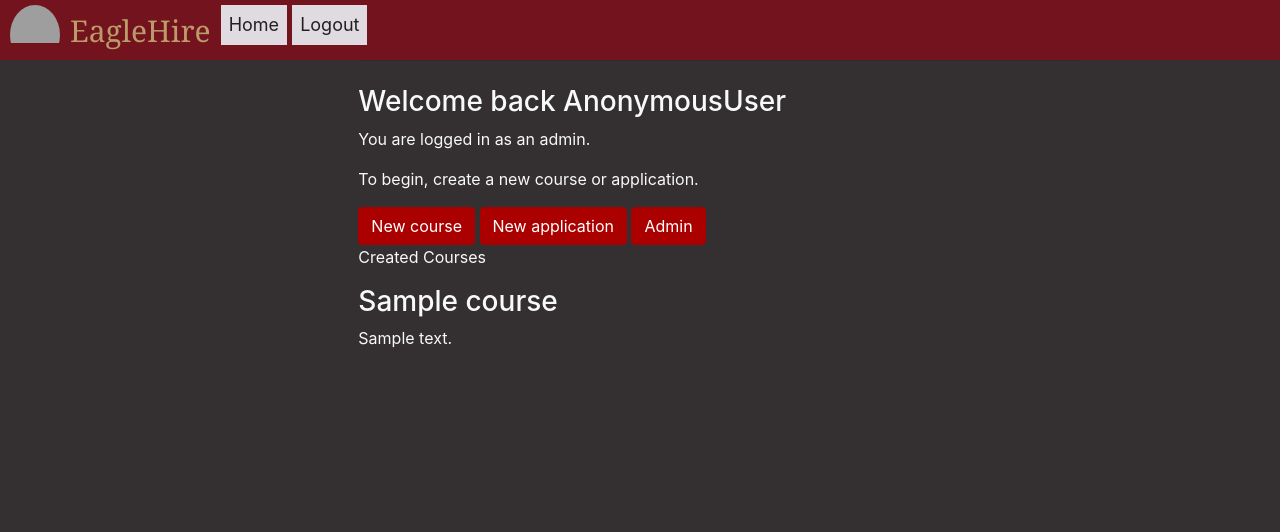
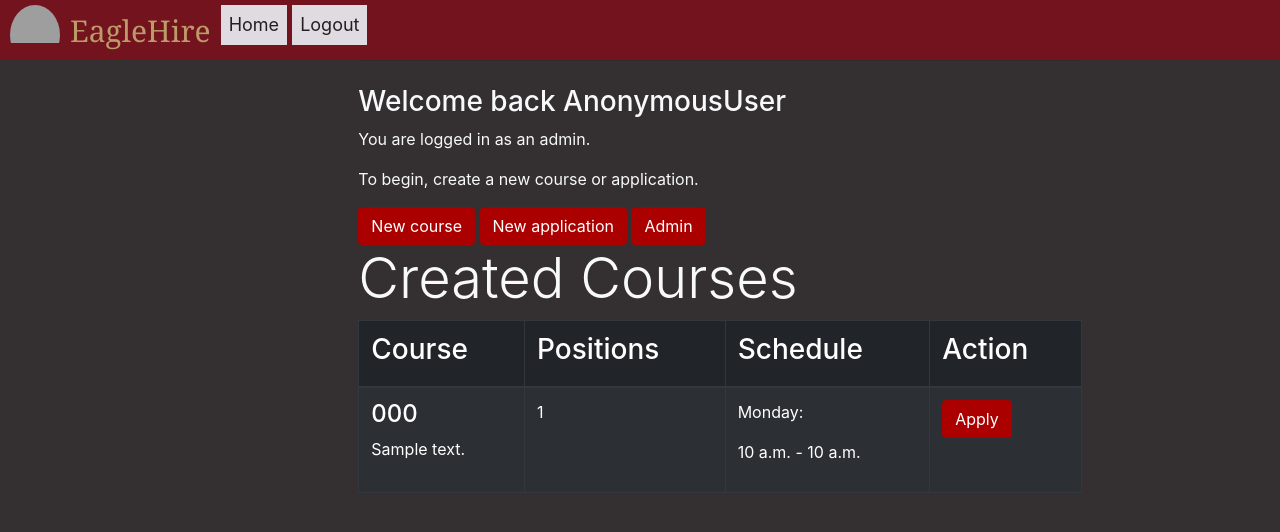
Before and after one commit to CSCI3356Spring2023/TeamFriday-, a Django app: page /home/ in a window 1280 px wide. Shown: the top 532 px of the page. Run offline with Django 4.2, Linux system fonts and the light colour scheme; tables that the repository leaves empty hold one stand-in row (values such as "Sample post"); grey boxes are pictures that could not be loaded.

Commit message:
Course summary table

```diff
--- a/oursite/main/templates/main/home.html
+++ b/oursite/main/templates/main/home.html
@@ -19,32 +19,121 @@
     <p>You are logged in as an instructor.</p>
     <p> To begin, create a new course. </p>
     <a href="/create/course" class="btn btn-success">New course</a>
-    <p> Created Courses</p>
-{% for Course in courses %}
-    <h3>{{ Course.name }}</h3>
-    <p>{{ Course.desc }}</p>
-{% endfor %}
+    <div class="course-summary">
+        <h1 class="display-4">Created Courses</h1>
+        <div class="table-responsive-md">
+            <table class="table table-dark table-striped table-bordered table-hover">
+                <thead>
+                  <tr>
+                    <th scope="col"><h3>Course</h3></th>
+                    <th scope="col"><h3>Positions</h3></th>
+                    <th scope="col"><h3>Schedule</h3></th>
+                    <th scope="col"><h3>Action</h3></th>
+                  </tr>
+                </thead>
+                <tbody>
+              {% if courses %}
+                      <tr>
+                      {% for course in courses%}
+                          <td><h4>{{course.course_code}}</h4>
+                            <p>{{course.desc}}</p>
+                          </td>
+                          <td>{{course.positions}}</td>
+                          <td>
+                            <p>{{course.days}}:</p>
+                            <p>{{course.start_time}} - {{course.end_time}}</p>
+                          </td>
+                          <td><a href="/apply/{{course.id}}" class="btn btn-success">Apply</a></td>
+                      </tr>
+                      {% endfor %}
+                  </tbody>
+              {% else %}
+                <p>There are no books in the library.</p>
+              {% endif %}
+                </table>
+        </div>
+    </div>
 
 {% elif user.is_authenticated and user.is_student %}
     <p>You are logged in as a student.</p>
     <p> To begin, create a new application. </p>
     <a href="/create/application" class="btn btn-success">New application</a>
-    <p> Created Courses</p>
-{% for Course in courses %}
-    <h3>{{ Course.name }}</h3>
-    <p>{{ Course.desc }}</p>
-{% endfor %}
+
+    <div class="course-summary">
+        <h1 class="display-4">Created Courses</h1>
+        <div class="table-responsive-md">
+            <table class="table table-dark table-striped table-bordered table-hover">
+                <thead>
+                  <tr>
+                    <th scope="col"><h3>Course</h3></th>
+                    <th scope="col"><h3>Positions</h3></th>
+                    <th scope="col"><h3>Schedule</h3></th>
+                    <th scope="col"><h3>Action</h3></th>
+                  </tr>
+                </thead>
+                <tbody>
+              {% if courses %}
+                      <tr>
+                      {% for course in courses%}
+                          <td><h4>{{course.course_code}}</h4>
+                            <p>{{course.desc}}</p>
+                          </td>
+                          <td>{{course.positions}}</td>
+                          <td>
+                            <p>{{course.days}}:</p>
+                            <p>{{course.start_time}} - {{course.end_time}}</p>
+                          </td>
+                          <td><a href="/apply/{{course.id}}" class="btn btn-success">Apply</a></td>
+                      </tr>
+                      {% endfor %}
+                  </tbody>
+              {% else %}
+                <p>There are no books in the library.</p>
+              {% endif %}
+                </table>
+        </div>
+    </div>
 {%else%}
     <p>You are logged in as an admin.</p>
     <p> To begin, create a new course or application. </p>
     <a href="/create/course" class="btn btn-success">New course</a>
     <a href="/create/application" class="btn btn-success">New application</a>
     <a href="/admin" class="btn btn-primary">Admin</a>
-    <p> Created Courses</p>
-{% for Course in courses %}
-    <h3>{{ Course.name }}</h3>
-    <p>{{ Course.desc }}</p>
-{% endfor %}
+
+    <div class="course-summary">
+        <h1 class="display-4">Created Courses</h1>
+        <div class="table-responsive-md">
+            <table class="table table-dark table-striped table-bordered table-hover">
+                <thead>
+                  <tr>
+                    <th scope="col"><h3>Course</h3></th>
+                    <th scope="col"><h3>Positions</h3></th>
+                    <th scope="col"><h3>Schedule</h3></th>
+                    <th scope="col"><h3>Action</h3></th>
+                  </tr>
+                </thead>
+                <tbody>
+              {% if courses %}
+                      <tr>
+                      {% for course in courses%}
+                          <td><h4>{{course.course_code}}</h4>
+                            <p>{{course.desc}}</p>
+                          </td>
+                          <td>{{course.positions}}</td>
+                          <td>
+                            <p>{{course.days}}:</p>
+                            <p>{{course.start_time}} - {{course.end_time}}</p>
+                          </td>
+                          <td><a href="/apply/{{course.id}}" class="btn btn-success">Apply</a></td>
+                      </tr>
+                      {% endfor %}
+                  </tbody>
+              {% else %}
+                <p>There are no books in the library.</p>
+              {% endif %}
+                </table>
+        </div>
+    </div>
+
 {% endif %}
-
 {%endblock%}
```
